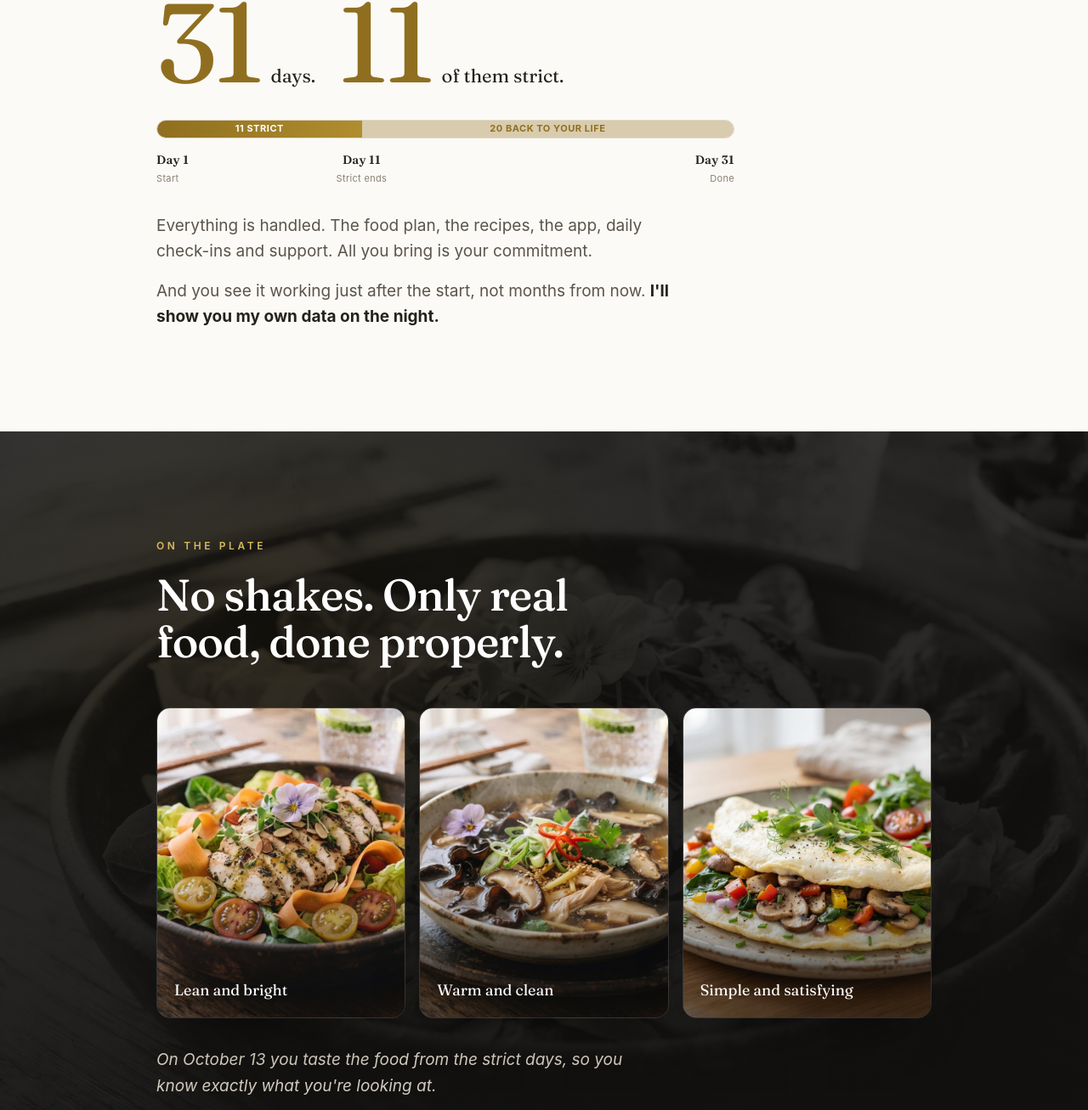
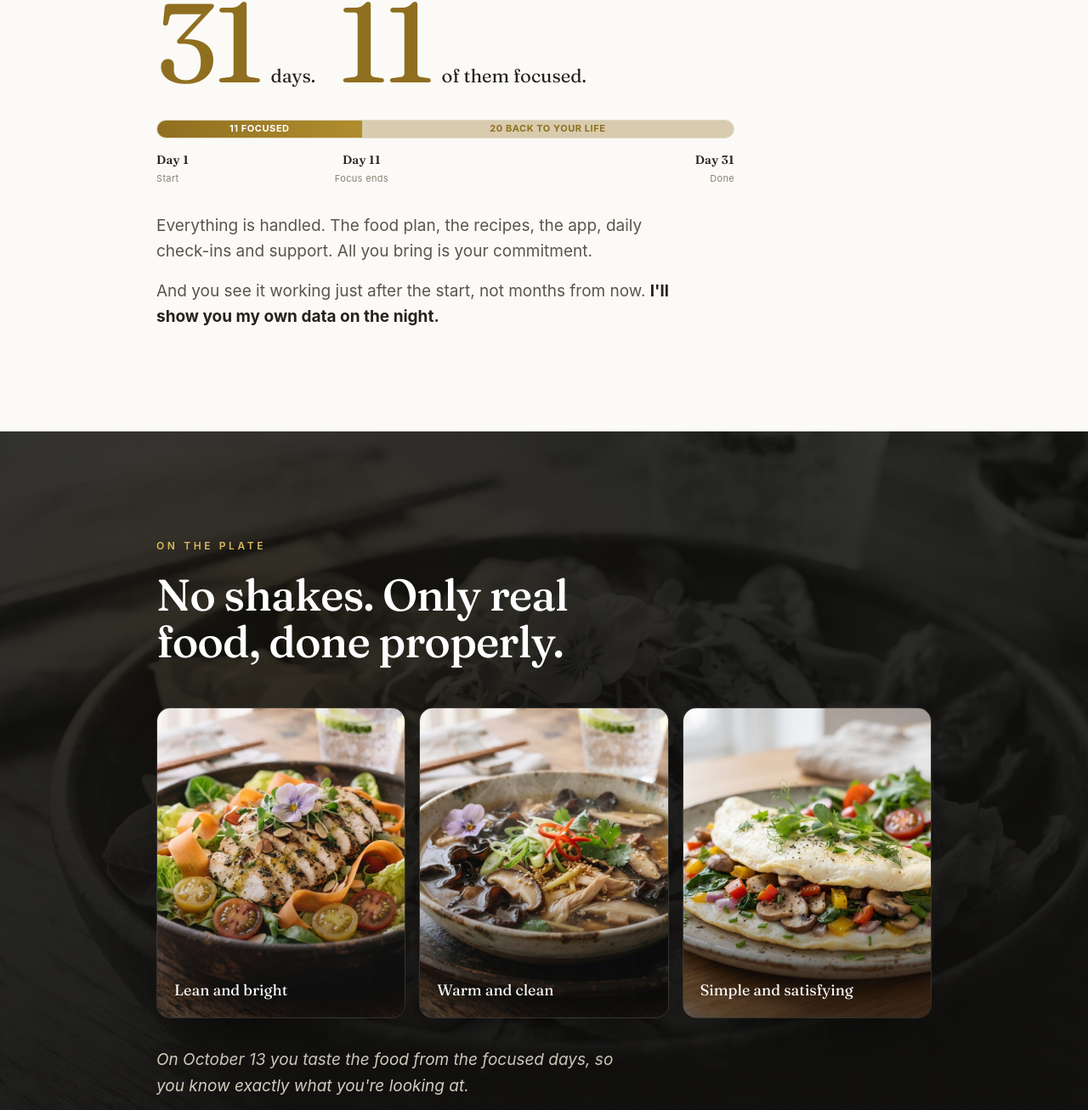
Before and after one commit to marcoiannitto/aevum-launch, a plain HTML site: page index.html in a window 1280 px wide. Shown: the part 2653-3960 px from the top of the page at 85% size. Drawn offline with Linux system fonts and the light colour scheme.

Commit message:
Update index.html

```diff
--- a/index.html
+++ b/index.html
@@ -301,16 +301,16 @@ form .btn{width:100%;justify-content:center;margin-top:6px;}
     <span class="ey reveal">The program</span>
     <div class="bignum reveal">
       <div class="u"><span class="n" data-count="31">0</span><span class="lbl">days.</span></div>
-      <div class="u"><span class="n" data-count="11">0</span><span class="lbl">of them strict.</span></div>
+      <div class="u"><span class="n" data-count="11">0</span><span class="lbl">of them focused.</span></div>
     </div>
     <div class="daybar reveal" id="daybar">
       <div class="daybar-track">
-        <div class="seg strict">11 strict</div>
+        <div class="seg strict">11 focused</div>
         <div class="seg open">20 back to your life</div>
       </div>
       <div class="daybar-scale">
         <span class="d1"><b>Day 1</b>Start</span>
-        <span class="d11"><b>Day 11</b>Strict ends</span>
+        <span class="d11"><b>Day 11</b>Focus ends</span>
         <span class="d31"><b>Day 31</b>Done</span>
       </div>
     </div>
@@ -330,7 +330,7 @@ form .btn{width:100%;justify-content:center;margin-top:6px;}
       <div class="gcard reveal"><img src="images/food-soup.jpg" alt="Chicken and mushroom soup"><div class="t">Warm and clean</div></div>
       <div class="gcard reveal"><img src="images/food-omelette.jpg" alt="Egg white omelette"><div class="t">Simple and satisfying</div></div>
     </div>
-    <p class="foot reveal">On October 13 you taste the food from the strict days, so you know exactly what you're looking at.</p>
+    <p class="foot reveal">On October 13 you taste the food from the focused days, so you know exactly what you're looking at.</p>
   </div>
 </section>
 
```
